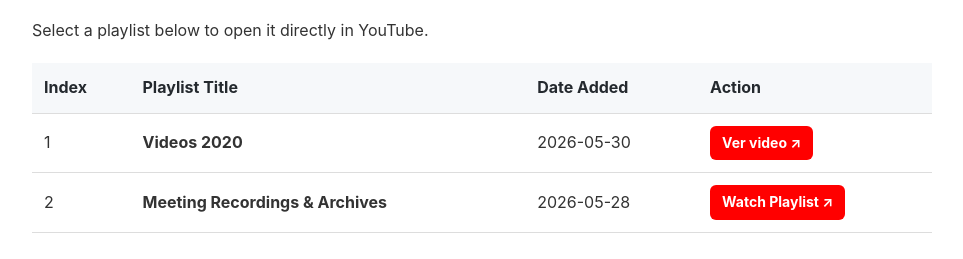
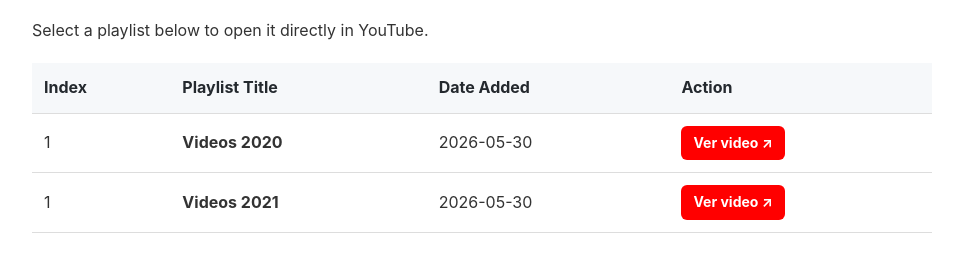
Before and after one commit to jacoby3108/CCA, a plain HTML site: page index.html in a window 1280 px wide. Shown: the part 107-366 px from the top of the page, without its empty margins (158-1121 px from the left). Drawn offline with Linux system fonts and the light colour scheme.

Commit message:
Update playlist entry and add new video row

```diff
--- a/index.html
+++ b/index.html
@@ -75,12 +75,13 @@
             </tr>
 
             <!-- Playlist 2 -->
-            <tr>
-                <td>2</td>
-                <td><strong>Meeting Recordings & Archives</strong></td>
-                <td>2026-05-28</td>
-                <td><a href="YOUR_YOUTUBE_PLAYLIST_URL_HERE" class="btn-youtube" target="_blank">Watch Playlist ↗</a></td>
+           <tr>
+                <td>1</td>
+                <td><strong>Videos 2021</strong></td>
+                <td>2026-05-30</td>
+                <td><a href="https://www.youtube.com/playlist?list=PLY6MZN2qVDWrh0P1Lh1NQ4M5ku1bUWT2p" class="btn-youtube" target="_blank">Ver video ↗</a></td>
             </tr>
+
 
             <!-- To add a new playlist in the future, copy from here down to </tr> and paste it below -->
 
```
